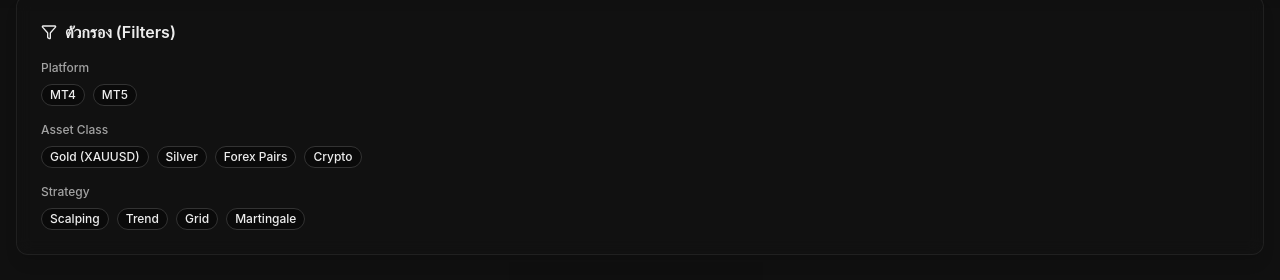
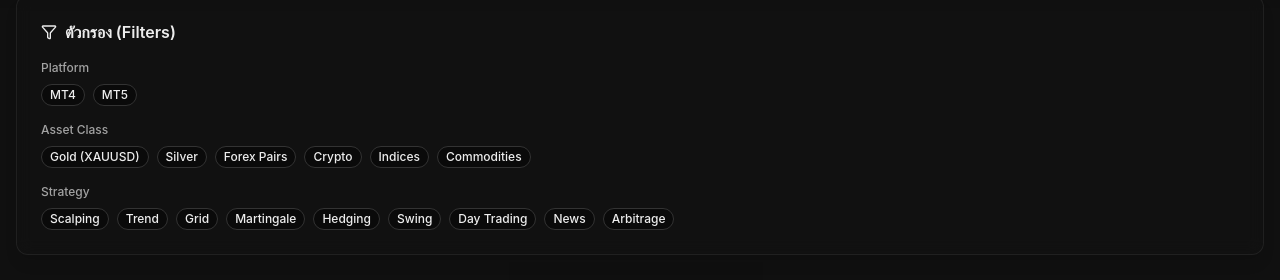
Before and after one commit to uniconsounds-cloud/ea-market-place, a Next.js app: page / in a window 1280 px wide. Shown: the part 755-1035 px from the top of the page. Built offline with nearby package versions, Linux system fonts and the light colour scheme; no server answers; the database is empty.

Commit message:
fix: Add missing asset classes and strategies to product filters

```diff
--- a/src/components/product-list.tsx
+++ b/src/components/product-list.tsx
@@ -28,13 +28,20 @@ export function ProductList({ initialProducts }: ProductListProps) {
             { id: 'gold', label: 'Gold (XAUUSD)' },
             { id: 'silver', label: 'Silver' },
             { id: 'currency', label: 'Forex Pairs' },
-            { id: 'crypto', label: 'Crypto' }
+            { id: 'crypto', label: 'Crypto' },
+            { id: 'indices', label: 'Indices' },
+            { id: 'commodities', label: 'Commodities' }
         ],
         strategy: [
             { id: 'scalping', label: 'Scalping' },
             { id: 'trend_following', label: 'Trend' },
             { id: 'grid', label: 'Grid' },
-            { id: 'martingale', label: 'Martingale' }
+            { id: 'martingale', label: 'Martingale' },
+            { id: 'hedging', label: 'Hedging' },
+            { id: 'swing_trading', label: 'Swing' },
+            { id: 'day_trading', label: 'Day Trading' },
+            { id: 'news_trading', label: 'News' },
+            { id: 'arbitrage', label: 'Arbitrage' }
         ]
     };
 
```
